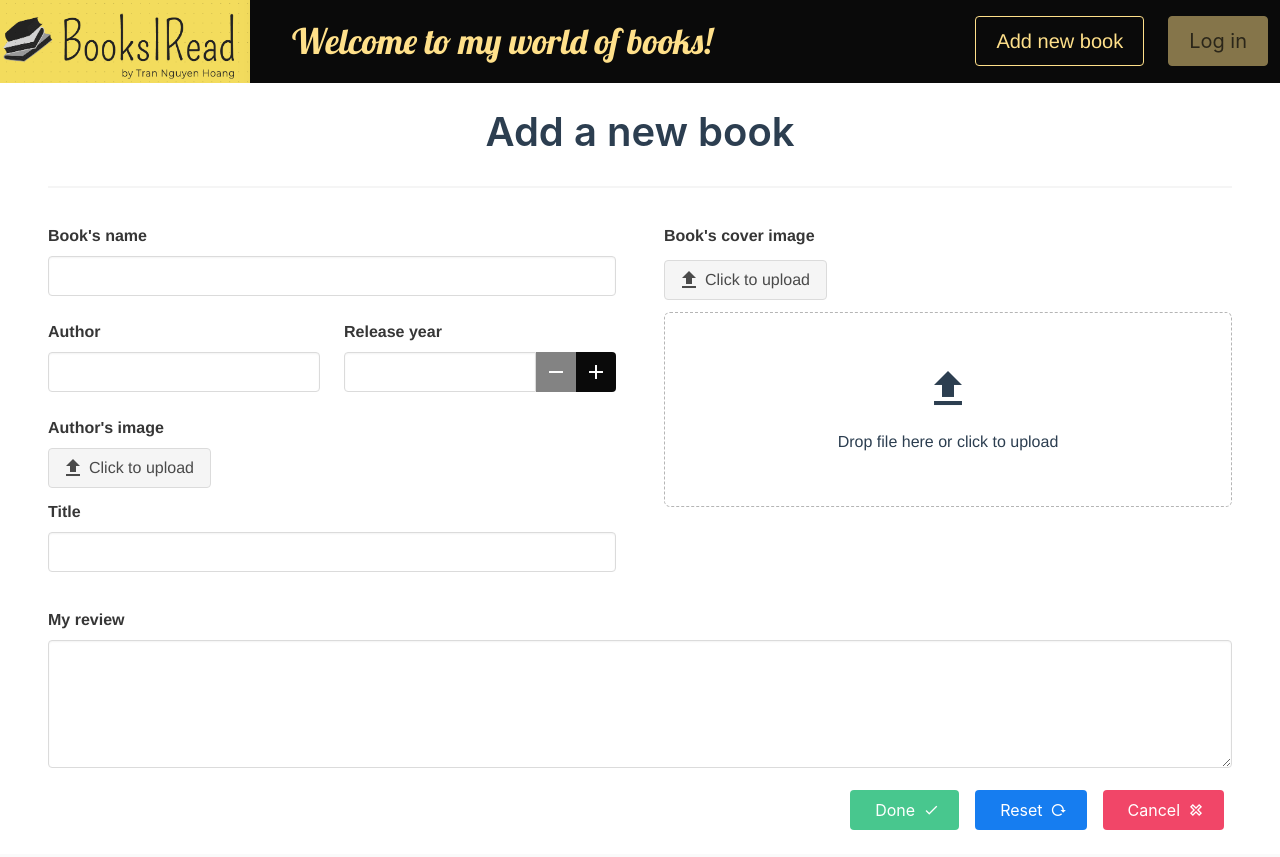
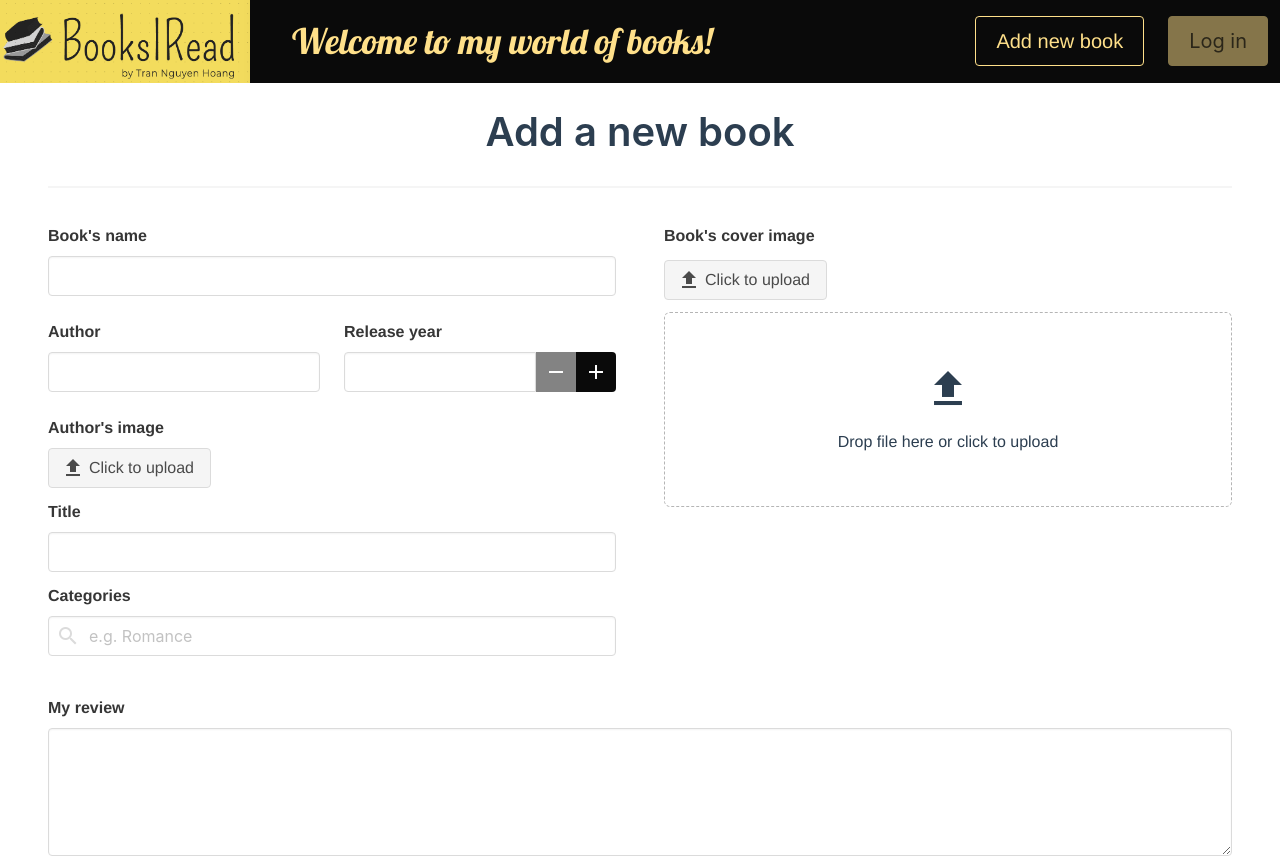
Before and after one commit to hoangdng/BIR-fe, a Vue app: page /add-new-book in a window 1280 px wide. Shown: the top 857 px of the page. Built offline with nearby package versions, Linux system fonts and the light colour scheme; a web font is replaced by a local one.

Commit message:
add autocomplete search field for categories

```diff
--- a/src/views/AddNewBook.vue
+++ b/src/views/AddNewBook.vue
@@ -69,6 +69,34 @@
           <b-field label="Title">
             <b-input v-model="book.title" />
           </b-field>
+        </div>
+        <div class="my-3" id="categories">
+          <b-field label="Categories">
+            <b-autocomplete
+              v-model="autocompleteInput"
+              :data="filteredDefaultCategoryArray"
+              placeholder="e.g. Romance"
+              icon="magnify"
+              clearable
+              @blur="addCategory"
+              @keyup.enter.native="addCategory"
+            >
+              <template #empty
+                >Press enter to add "{{ autocompleteInput }}" category</template
+              >
+            </b-autocomplete>
+          </b-field>
+          <b-taglist>
+            <b-tag
+              v-for="(category, index) in book.categories"
+              :key="index"
+              type="is-info"
+              closable
+              aria-close-label="Close tag"
+              @close="removeCategory(index)"
+              >{{ category }}</b-tag
+            >
+          </b-taglist>
         </div>
       </div>
       <div class="column">
@@ -162,8 +190,27 @@ export default {
         releaseYear: null,
         images: [],
         title: "",
-        myReview: ""
-      }
+        myReview: "",
+        categories: []
+      },
+      autocompleteInput: "",
+      defaultCategory: [
+        "Adventure",
+        "Art",
+        "Children’s",
+        "Cooking",
+        "History",
+        "Humor",
+        "Health",
+        "Horror",
+        "Fantasy",
+        "Romance",
+        "Science Fiction",
+        "Memoir",
+        "Self-help",
+        "Travel",
+        "Technical"
+      ]
     };
   },
   methods: {
@@ -179,6 +226,20 @@ export default {
           break;
       }
     },
+    removeCategory: function(index) {
+      this.book.categories.splice(index, 1);
+    },
+    addCategory: function() {
+      setTimeout(() => {
+        if (
+          this.autocompleteInput.trim() !== "" &&
+          this.book.categories.indexOf(this.autocompleteInput) === -1
+        ) {
+          this.book.categories.splice(0, 0, this.autocompleteInput);
+          this.autocompleteInput = "";
+        }
+      }, 80);
+    },
     saveBook: function() {
       const formData = new FormData();
       formData.append("bookName", this.book.bookName);
@@ -186,6 +247,7 @@ export default {
       formData.append("releaseYear", this.book.releaseYear);
       formData.append("title", this.book.title);
       formData.append("myReview", this.book.myReview);
+      formData.append("categories", JSON.stringify(this.book.categories));
       formData.append("images", this.book.images[0]);
       formData.append("images", this.book.images[1]);
 
@@ -198,6 +260,7 @@ export default {
       this.book.images = [];
       this.book.title = "";
       this.book.myReview = "";
+      this.book.categories = [];
     },
     backToHomePage: function() {
       this.$router.push("/");
@@ -215,6 +278,16 @@ export default {
         return URL.createObjectURL(this.book.images[1]);
       }
       return null;
+    },
+    filteredDefaultCategoryArray: function() {
+      return this.defaultCategory.filter(option => {
+        return (
+          option
+            .toString()
+            .toLowerCase()
+            .indexOf(this.autocompleteInput.toLowerCase()) >= 0
+        );
+      });
     }
   }
 };
```
